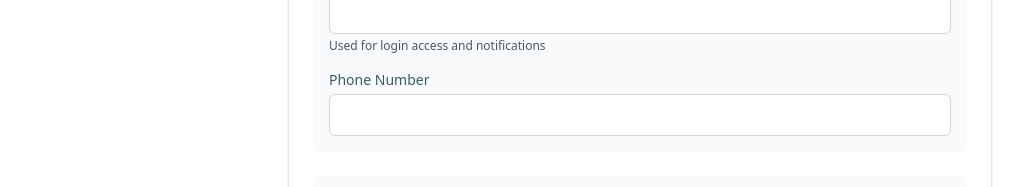
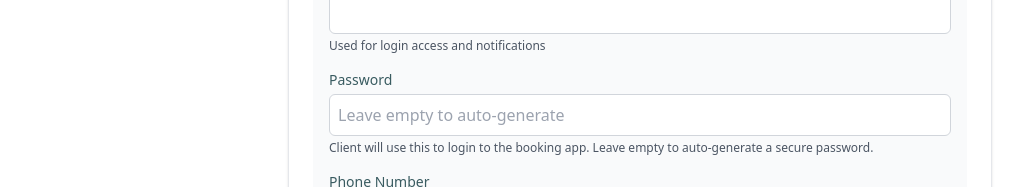
Before and after one commit to jasskhinda/admin_app, a Next.js app: page /clients/add-simple in a window 1280 px wide. Shown: the part 613-800 px from the top of the page, without its empty margins (0-1029 px from the left). Built offline with nearby package versions, Linux system fonts and the light colour scheme; no server answers; the database is empty.

Commit message:
add password filed

```diff
--- a/app/clients/add-simple/page.js
+++ b/app/clients/add-simple/page.js
@@ -10,6 +10,7 @@ export default function AddClientSimple() {
 
   const [user, setUser] = useState(null);
   const [email, setEmail] = useState('');
+  const [password, setPassword] = useState('');
   const [firstName, setFirstName] = useState('');
   const [lastName, setLastName] = useState('');
   const [phoneNumber, setPhoneNumber] = useState('');
@@ -90,14 +91,14 @@ export default function AddClientSimple() {
         }
         setSuccess('Facility client successfully created');
       } else {
-        const password = Math.random().toString(36).slice(-10) + Math.random().toString(10).slice(-2);
+        const clientPassword = password || Math.random().toString(36).slice(-10) + Math.random().toString(10).slice(-2);
 
         const response = await fetch('/api/users', {
           method: 'POST',
           headers: { 'Content-Type': 'application/json' },
           body: JSON.stringify({
             email,
-            password,
+            password: clientPassword,
             userProfile: {
               first_name: firstName,
               last_name: lastName,
@@ -119,11 +120,12 @@ export default function AddClientSimple() {
             throw new Error(result.error || 'Failed to create client');
           }
         }
-        setSuccess('Individual client account successfully created');
+        setSuccess(`Individual client account successfully created. ${password ? 'Login credentials: ' + email + ' / ' + password : 'Login credentials will be sent separately.'}`);
       }
 
       // Reset form
       setEmail('');
+      setPassword('');
       setFirstName('');
       setLastName('');
       setPhoneNumber('');
@@ -269,6 +271,7 @@ export default function AddClientSimple() {
               </div>
 
               {clientType === 'individual' && (
+                <>
                   <div className="mt-4">
                     <label htmlFor="email" className="block text-sm font-medium mb-1">Email</label>
                     <input
@@ -281,6 +284,22 @@ export default function AddClientSimple() {
                     />
                     <p className="text-xs text-gray-600 mt-1">Used for login access and notifications</p>
                   </div>
+
+                  <div className="mt-4">
+                    <label htmlFor="password" className="block text-sm font-medium mb-1">Password</label>
+                    <input
+                      id="password"
+                      type="password"
+                      value={password}
+                      onChange={(e) => setPassword(e.target.value)}
+                      placeholder="Leave empty to auto-generate"
+                      className="w-full p-2 border border-gray-300 rounded-md bg-white"
+                    />
+                    <p className="text-xs text-gray-600 mt-1">
+                      Client will use this to login to the booking app. Leave empty to auto-generate a secure password.
+                    </p>
+                  </div>
+                </>
               )}
 
               <div className="mt-4">
--- a/app/clients/add/page.js
+++ b/app/clients/add/page.js
@@ -10,6 +10,7 @@ export default function AddClient() {
 
   const [user, setUser] = useState(null);
   const [email, setEmail] = useState('');
+  const [password, setPassword] = useState('');
   const [firstName, setFirstName] = useState('');
   const [lastName, setLastName] = useState('');
   const [phoneNumber, setPhoneNumber] = useState('');
@@ -164,8 +165,8 @@ export default function AddClient() {
         setSuccess('Facility client successfully created');
       } else {
         // For individual clients, create user account
-        // Generate a random password for the client's account
-        const password = Math.random().toString(36).slice(-10) + Math.random().toString(10).slice(-2);
+        // Use the provided password or generate one if empty
+        const clientPassword = password || Math.random().toString(36).slice(-10) + Math.random().toString(10).slice(-2);
 
         // Prepare client profile data - email is stored in auth.users, not in profiles
         // Don't set full_name as it's calculated automatically by the database
@@ -186,7 +187,7 @@ export default function AddClient() {
           },
           body: JSON.stringify({
             email,
-            password,
+            password: clientPassword,
             userProfile,
             role: 'client'
           }),
@@ -216,11 +217,12 @@ export default function AddClient() {
         }
 
         // Success!
-        setSuccess('Individual client account successfully created');
+        setSuccess(`Individual client account successfully created. ${password ? 'Login credentials: ' + email + ' / ' + password : 'Login credentials will be sent separately.'}`);
       }
 
       // Reset the form
       setEmail('');
+      setPassword('');
       setFirstName('');
       setLastName('');
       setPhoneNumber('');
@@ -378,6 +380,7 @@ export default function AddClient() {
               </div>
 
               {clientType === 'individual' && (
+                <>
                   <div className="mt-4">
                     <label htmlFor="email" className="block text-sm font-medium mb-1">Email</label>
                     <input
@@ -390,6 +393,22 @@ export default function AddClient() {
                     />
                     <p className="text-xs text-gray-600 mt-1">Used for login access and notifications</p>
                   </div>
+
+                  <div className="mt-4">
+                    <label htmlFor="password" className="block text-sm font-medium mb-1">Password</label>
+                    <input
+                      id="password"
+                      type="password"
+                      value={password}
+                      onChange={(e) => setPassword(e.target.value)}
+                      placeholder="Leave empty to auto-generate"
+                      className="w-full p-2 border border-brand-border rounded-md bg-brand-background"
+                    />
+                    <p className="text-xs text-gray-600 mt-1">
+                      Client will use this to login to the booking app. Leave empty to auto-generate a secure password.
+                    </p>
+                  </div>
+                </>
               )}
 
               <div className="mt-4">
```
Lines whose indentation alone changed are shown as unchanged.
